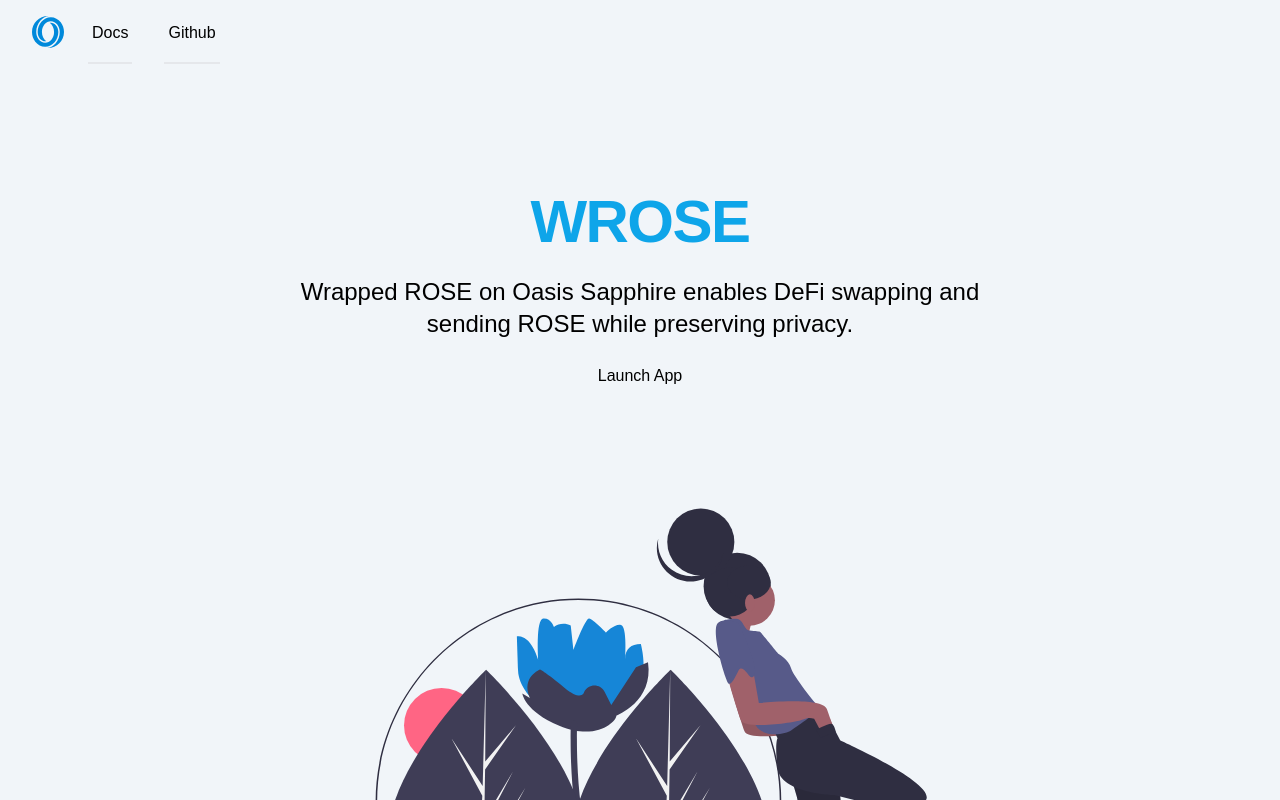
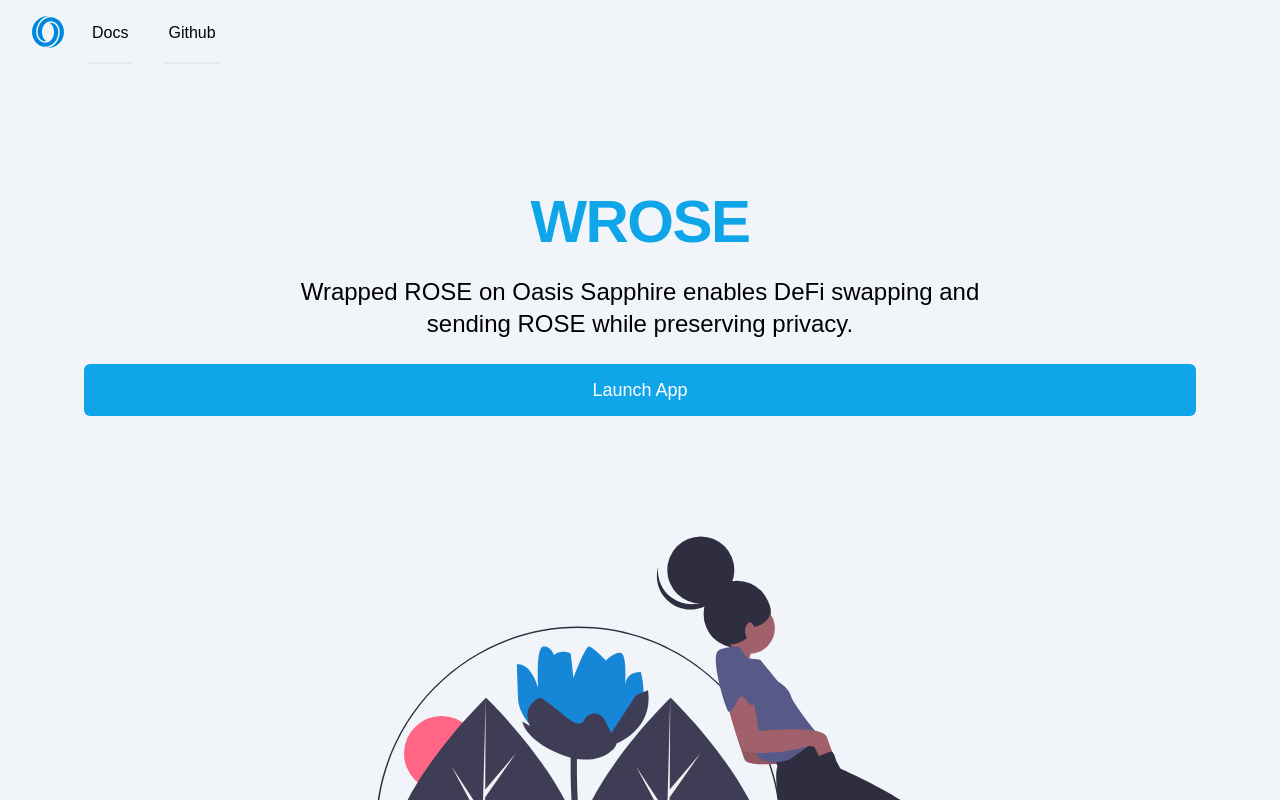
Before and after one commit to leon-do/wrose-dapp, a Next.js app: page / in a window 1280 px wide. Shown: the top 800 px of the page. Built offline with nearby package versions, Linux system fonts and the light colour scheme; a web font is replaced by a local one.

Commit message:
update button

```diff
--- a/pages/index.js
+++ b/pages/index.js
@@ -16,8 +16,8 @@
           </h1>
           <p className="w-full mx-auto text-base text-left sm:text-lg lg:text-2xl md:max-w-3xl md:text-center">Wrapped ROSE on Oasis Sapphire enables DeFi swapping and sending ROSE while preserving privacy.</p>
           <div className="my-10">
-            <Link href="/send" className="px-6 py-3 mb-10 text-lg text-white bg-sky-500 rounded-md md:mb-0 hover:bg-sky-400 md:w-auto">
-              Launch App
+            <Link href="/send">
+              <div className="px-6 py-3 mb-10 text-lg text-white bg-sky-500 rounded-md md:mb-0 hover:bg-sky-400 md:w-auto">Launch App</div>
             </Link>
           </div>
         </div>
```
